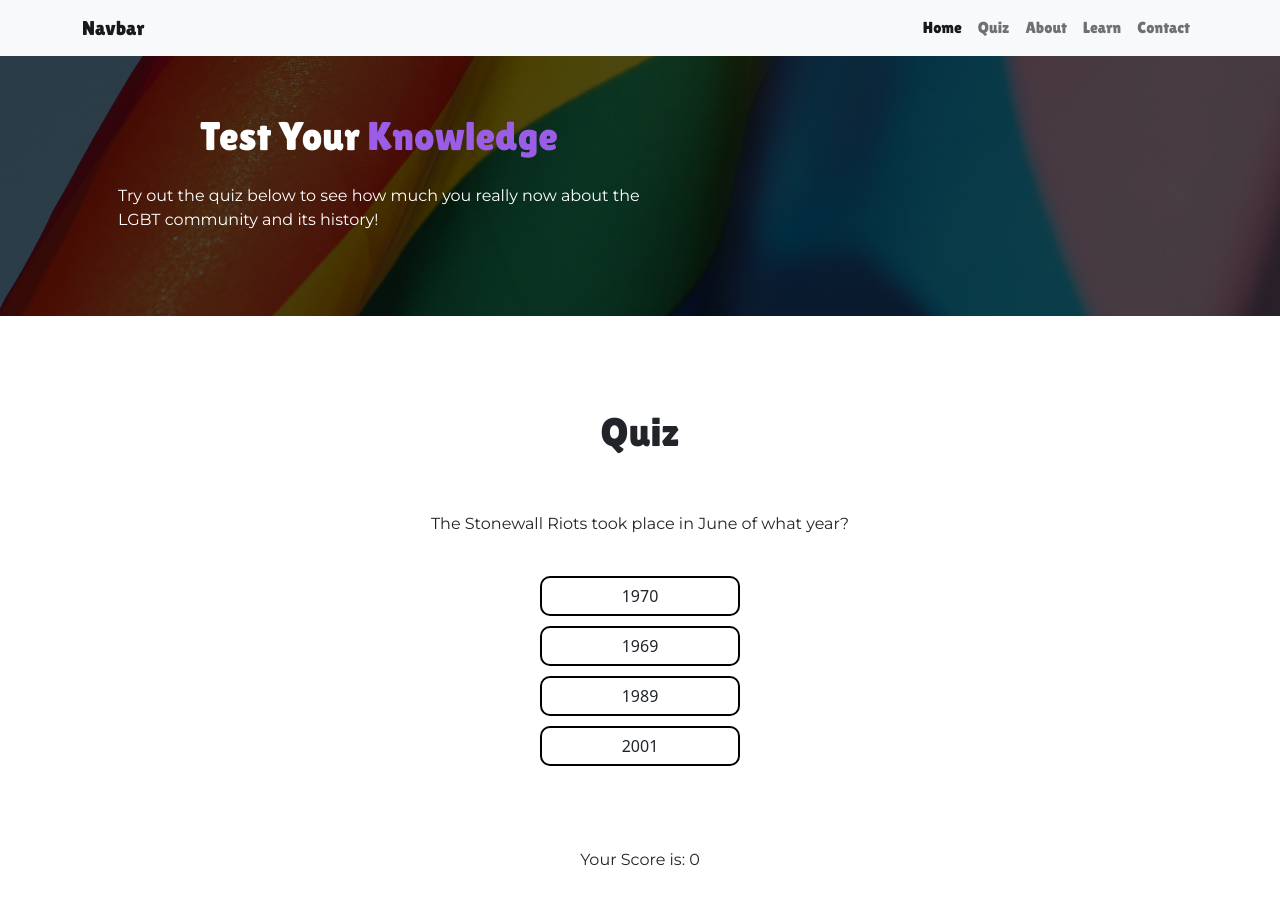
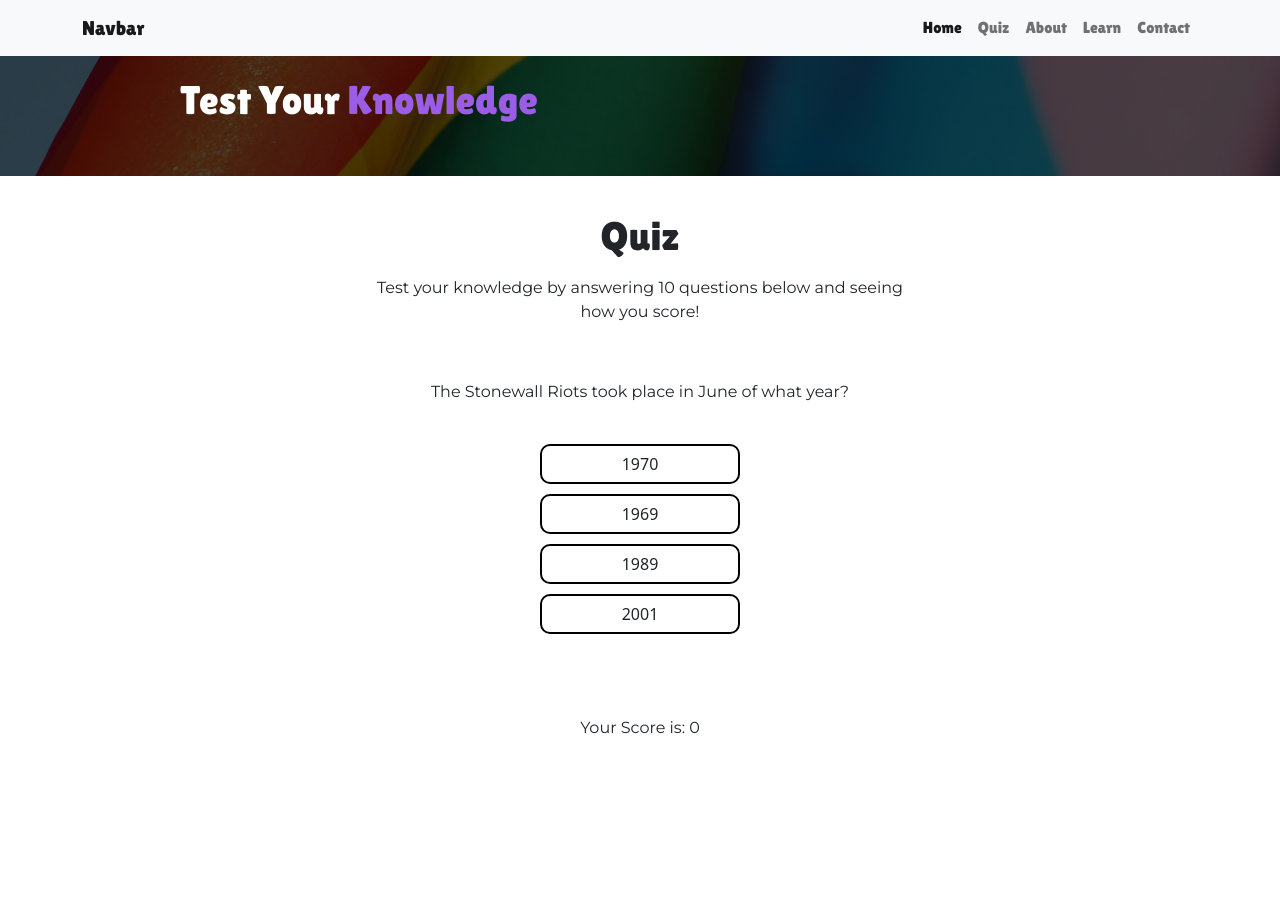
Before and after one commit to Declan444/24-7-hackathon-team9, a plain HTML site: page quiz.html in a window 1280 px wide. After the commit the page ends 800 px from the top, so only its background shows below. Drawn offline with nearby package versions, Linux system fonts and the light colour scheme.

Commit message:
fix: minor tweaks

```diff
--- a/assets/css/style.css
+++ b/assets/css/style.css
@@ -116,6 +116,8 @@ p {
       calc((var(--position) - 1) * (360 / var(--quantity)) * 1deg)
     )
     translateZ(550px);
+  border-radius: 25px;
+  overflow: hidden;
 }
 
 .carousel-3d .slider .item img {
@@ -300,10 +302,6 @@ section {
 
 /* quiz page */
 
-.quiz-container {
-  margin-top: 56px;
-}
-
 #choices {
   height: 200px;
   display: flex;
--- a/quiz.html
+++ b/quiz.html
@@ -60,10 +60,9 @@
     <main>
       <section class="hero">
         <div class="text-white d-flex flex-column align-items-start justify-content-center bg-black-transparent">
-          <div class="container p-5">
+          <div class="container p-2 mt-1">
             <div class="col-md-6">
               <h1 class="mb-4 mt-2 font-weight-bold">Test Your <span style="color: #9B5DE5;">Knowledge</span></h1>
-              <p>Try out the quiz below to see how much you really now about the LGBT community and its history!</p>
             </div>
           </div>
         </div>
@@ -73,6 +72,7 @@
         <div class="row">
           <div class="col col-md-6 d-flex flex-column" id="quiz">
             <h1 class="text-center mt-3 mb-3">Quiz</h1>
+            <p class="text-center">Test your knowledge by answering 10 questions below and seeing how you score!</p>
             <img
               src="assets/img/quiz.jpg"
               class="img-fluid"
```
